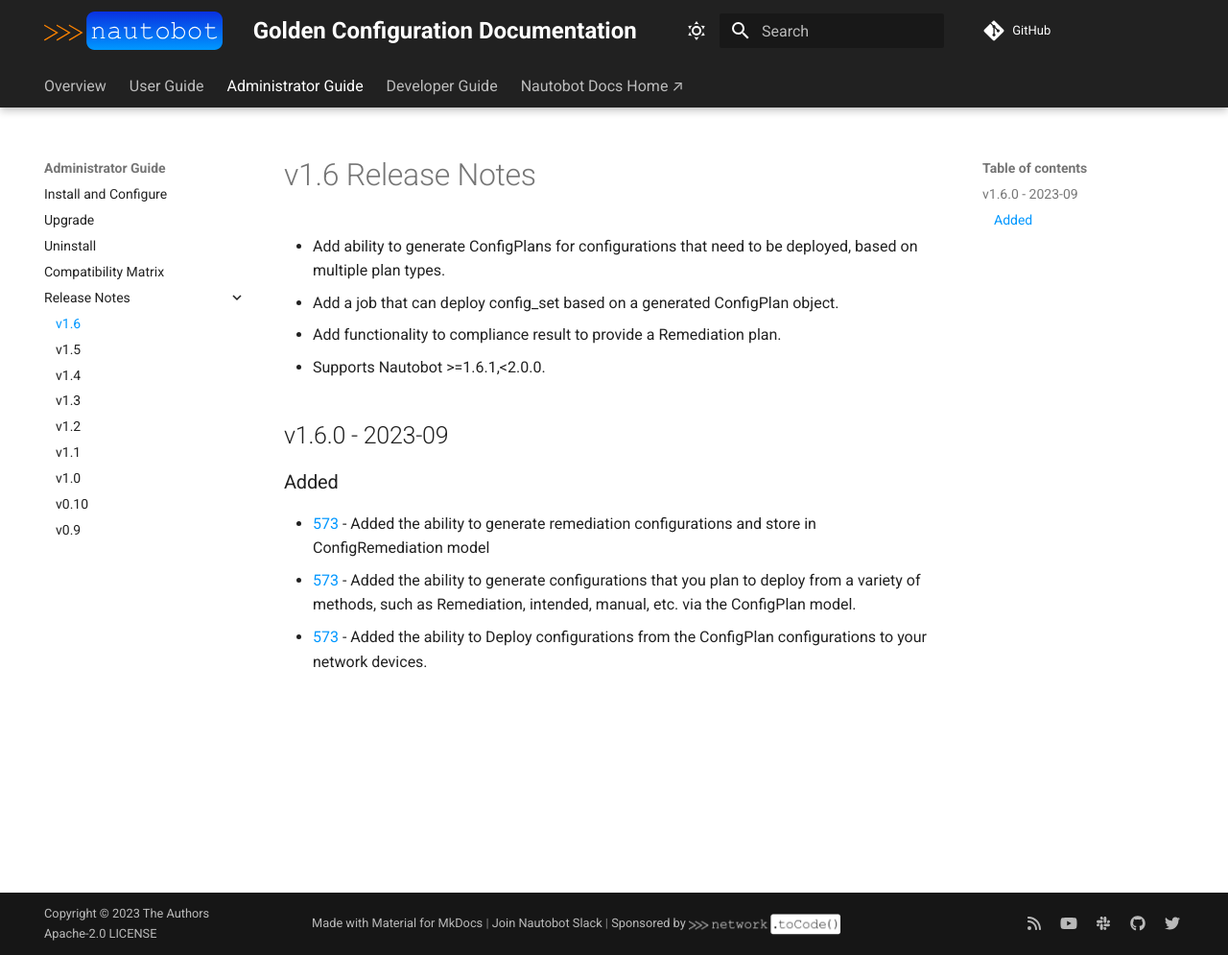
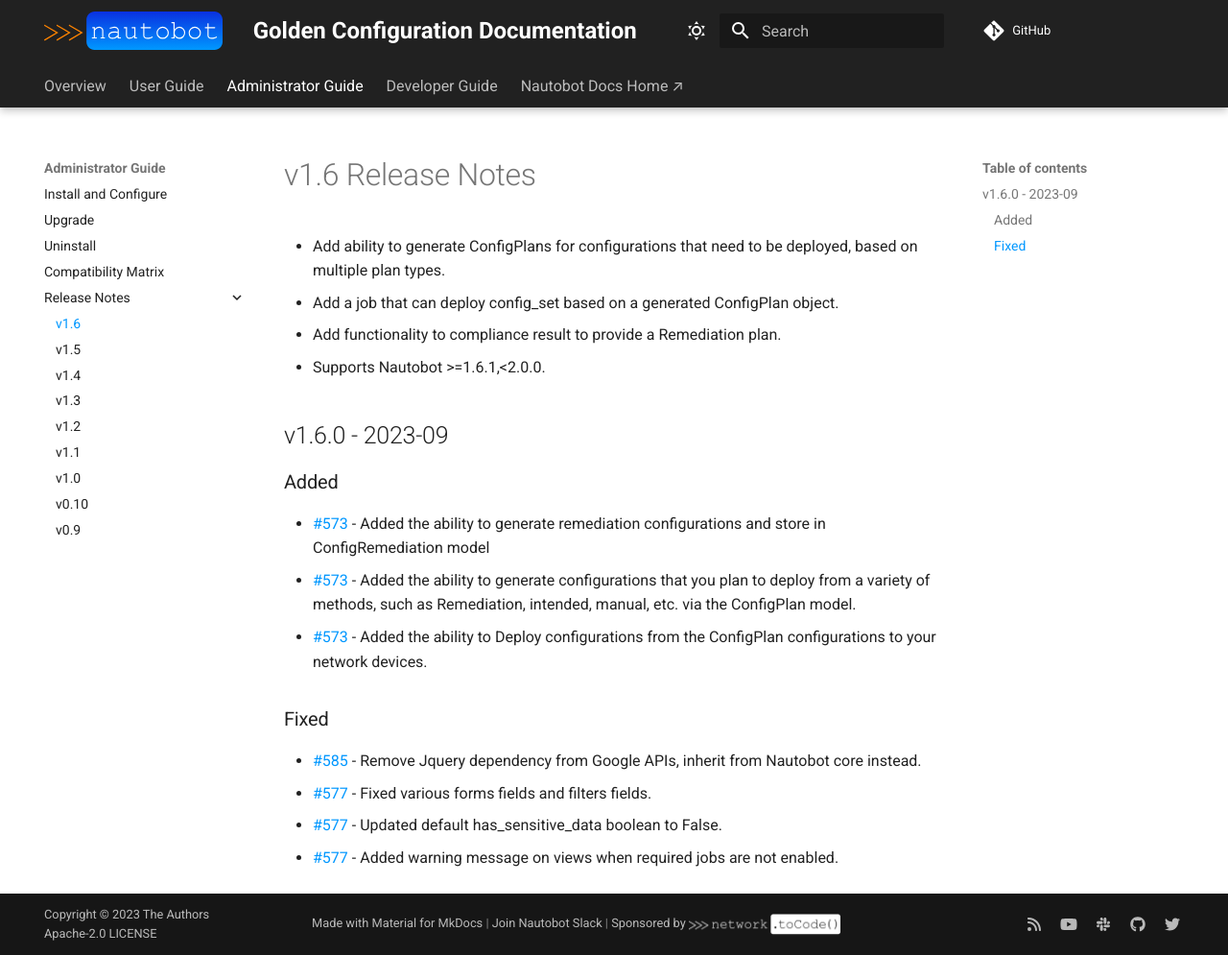
Before and after one commit to nautobot/nautobot-app-golden-config, an MkDocs documentation site: the page built from docs/admin/release_notes/version_1.6.md, in a window 1280 px wide and 995 px high. Shown: the whole window at 96% size. Built offline with MkDocs 1.6.1 and Material for MkDocs 9.7.7, drawn with Linux system fonts in a browser that asks for light colours; comment, search, counter and statistics services are not loaded.

Commit message:
update release notes for 1.6.0

```diff
--- a/docs/admin/release_notes/version_1.6.md
+++ b/docs/admin/release_notes/version_1.6.md
@@ -9,6 +9,13 @@
 
 ### Added
 
-- [573](https://github.com/nautobot/nautobot-plugin-golden-config/pull/573) - Added the ability to generate remediation configurations and store in ConfigRemediation model
-- [573](https://github.com/nautobot/nautobot-plugin-golden-config/pull/573) - Added the ability to generate configurations that you plan to deploy from a variety of methods, such as Remediation, intended, manual, etc. via the ConfigPlan model.
-- [573](https://github.com/nautobot/nautobot-plugin-golden-config/pull/573) - Added the ability to Deploy configurations from the ConfigPlan configurations to your network devices.
+- [#573](https://github.com/nautobot/nautobot-plugin-golden-config/pull/573) - Added the ability to generate remediation configurations and store in ConfigRemediation model
+- [#573](https://github.com/nautobot/nautobot-plugin-golden-config/pull/573) - Added the ability to generate configurations that you plan to deploy from a variety of methods, such as Remediation, intended, manual, etc. via the ConfigPlan model.
+- [#573](https://github.com/nautobot/nautobot-plugin-golden-config/pull/573) - Added the ability to Deploy configurations from the ConfigPlan configurations to your network devices.
+
+### Fixed
+
+- [#585](https://github.com/nautobot/nautobot-plugin-golden-config/pull/585) - Remove Jquery dependency from Google APIs, inherit from Nautobot core instead.
+- [#577](https://github.com/nautobot/nautobot-plugin-golden-config/pull/577) - Fixed various forms fields and filters fields.
+- [#577](https://github.com/nautobot/nautobot-plugin-golden-config/pull/577) - Updated default has_sensitive_data boolean to False.
+- [#577](https://github.com/nautobot/nautobot-plugin-golden-config/pull/577) - Added warning message on views when required jobs are not enabled.
```
